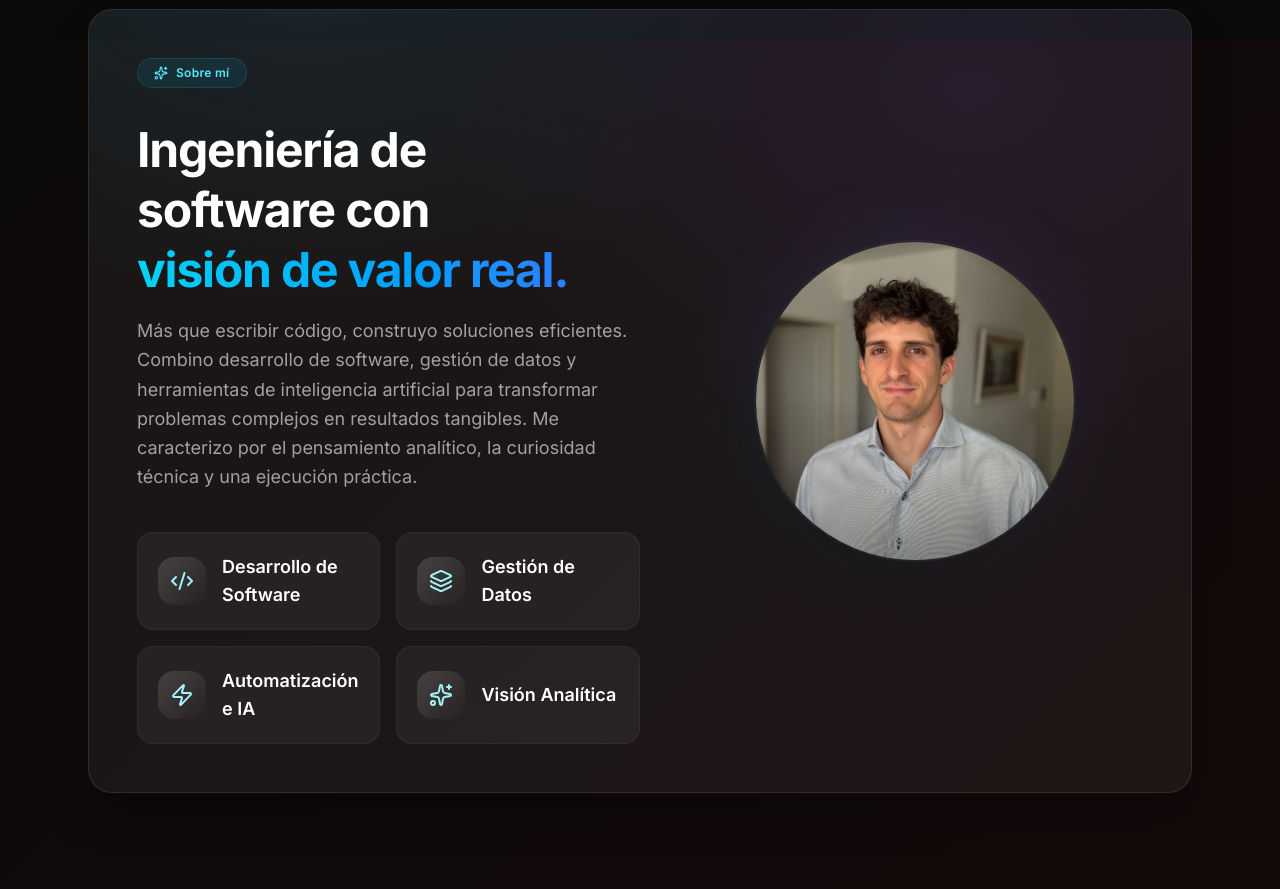
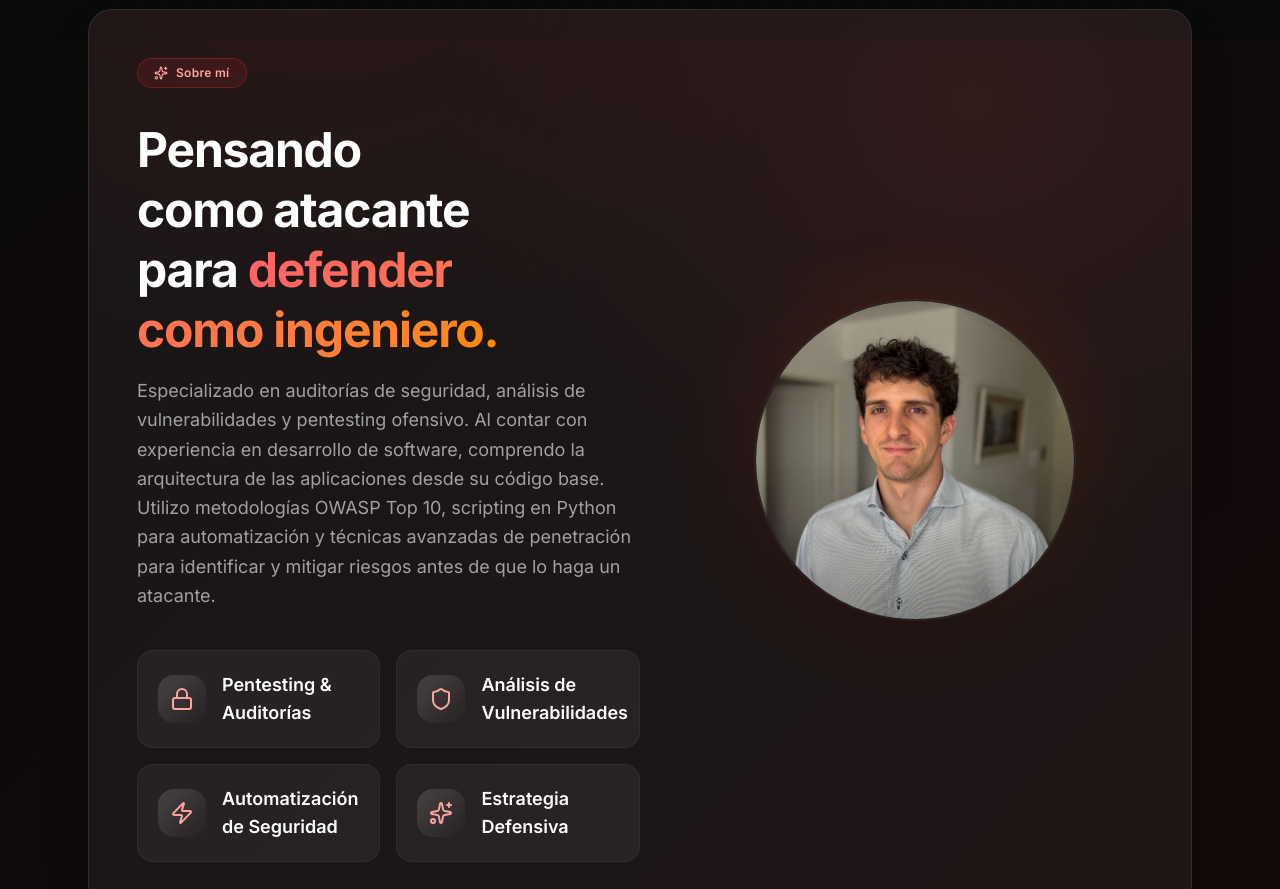
Before and after one commit to vittorisantiago/vittorisantiago.github.io, an Astro site: page / in a window 1280 px wide. Shown: the part 760-1649 px from the top of the page. Built offline with nearby package versions, Linux system fonts and the light colour scheme; Astro itself is replaced by a stand-in of ours.

Commit message:
Update AboutSection to focus on cybersecurity expertise and adjust visual elements

```diff
--- a/src/components/AboutSection.jsx
+++ b/src/components/AboutSection.jsx
@@ -1,12 +1,12 @@
 import { motion } from "framer-motion";
-import { Sparkles, Code2, Zap, Layers } from "lucide-react";
+import { Sparkles, Lock, Zap, Shield } from "lucide-react";
 
-// Tarjetas actualizadas para reflejar el perfil híbrido
+// Tarjetas enfocadas en ciberseguridad
 const highlights = [
-  { title: "Desarrollo de Software", icon: Code2 },
-  { title: "Gestión de Datos", icon: Layers },
-  { title: "Automatización e IA", icon: Zap },
-  { title: "Visión Analítica", icon: Sparkles },
+  { title: "Pentesting & Auditorías", icon: Lock },
+  { title: "Análisis de Vulnerabilidades", icon: Shield },
+  { title: "Automatización de Seguridad", icon: Zap },
+  { title: "Estrategia Defensiva", icon: Sparkles },
 ];
 
 export default function AboutSection() {
@@ -17,7 +17,7 @@ export default function AboutSection() {
     >
       <div className="relative overflow-hidden rounded-2xl md:rounded-3xl border border-white/10 bg-white/5 p-6 sm:p-8 md:p-12 shadow-2xl shadow-black/40">
         {/* Fondo sutil */}
-        <div className="pointer-events-none absolute inset-0 bg-[radial-gradient(ellipse_80%_80%_at_20%_-10%,rgba(56,189,248,0.1),transparent_60%),radial-gradient(ellipse_80%_80%_at_80%_10%,rgba(139,92,246,0.1),transparent_60%)]" />
+        <div className="pointer-events-none absolute inset-0 bg-[radial-gradient(ellipse_80%_80%_at_20%_-10%,rgba(220,38,38,0.1),transparent_60%),radial-gradient(ellipse_80%_80%_at_80%_10%,rgba(239,68,68,0.1),transparent_60%)]" />
 
         <div className="relative grid gap-8 md:gap-10 lg:gap-12 lg:grid-cols-[1.05fr_0.95fr] lg:items-center">
           {/* Columna de Texto */}
@@ -27,7 +27,7 @@ export default function AboutSection() {
               whileInView={{ opacity: 1, x: 0 }}
               viewport={{ once: true }}
               transition={{ duration: 0.5 }}
-              className="inline-flex w-fit items-center gap-2 rounded-full border border-cyan-500/20 bg-cyan-500/10 px-4 py-1.5 text-[11px] font-semibold tracking-wide text-cyan-300 sm:text-xs"
+              className="inline-flex w-fit items-center gap-2 rounded-full border border-red-500/30 bg-red-500/10 px-4 py-1.5 text-[11px] font-semibold tracking-wide text-red-300 sm:text-xs"
             >
               <Sparkles className="h-3.5 w-3.5" />
               Sobre mí
@@ -41,9 +41,9 @@ export default function AboutSection() {
                 transition={{ duration: 0.5, delay: 0.1 }}
                 className="text-2xl leading-tight sm:text-3xl md:text-5xl font-bold tracking-tight text-white text-balance"
               >
-                Ingeniería de software con{" "}
-                <span className="text-transparent bg-clip-text bg-gradient-to-r from-cyan-400 to-blue-500">
-                  visión de valor real.
+                Pensando como atacante para{" "}
+                <span className="text-transparent bg-clip-text bg-gradient-to-r from-red-400 to-orange-400">
+                  defender como ingeniero.
                 </span>
               </motion.h2>
 
@@ -54,11 +54,13 @@ export default function AboutSection() {
                 transition={{ duration: 0.5, delay: 0.2 }}
                 className="text-sm sm:text-base md:text-lg text-neutral-400 leading-relaxed max-w-2xl"
               >
-                Más que escribir código, construyo soluciones eficientes.
-                Combino desarrollo de software, gestión de datos y herramientas
-                de inteligencia artificial para transformar problemas complejos
-                en resultados tangibles. Me caracterizo por el pensamiento
-                analítico, la curiosidad técnica y una ejecución práctica.
+                Especializado en auditorías de seguridad, análisis de
+                vulnerabilidades y pentesting ofensivo. Al contar con
+                experiencia en desarrollo de software, comprendo la arquitectura
+                de las aplicaciones desde su código base. Utilizo metodologías
+                OWASP Top 10, scripting en Python para automatización y técnicas
+                avanzadas de penetración para identificar y mitigar riesgos
+                antes de que lo haga un atacante.
               </motion.p>
             </div>
 
@@ -73,10 +75,10 @@ export default function AboutSection() {
                   transition={{ duration: 0.4, delay: 0.1 + 0.05 * index }}
                   className="group flex items-center gap-4 rounded-2xl border border-white/5 bg-white/5 p-4 sm:p-5 transition-colors hover:bg-white/10 hover:border-white/10"
                 >
-                  <div className="flex h-12 w-12 shrink-0 items-center justify-center rounded-2xl bg-gradient-to-br from-white/15 to-transparent text-cyan-200 group-hover:text-cyan-100 transition-colors">
+                  <div className="flex h-12 w-12 shrink-0 items-center justify-center rounded-2xl bg-gradient-to-br from-white/15 to-transparent text-red-300 group-hover:text-red-200 transition-colors">
                     <item.icon className="h-6 w-6" />
                   </div>
-                  <h3 className="text-base sm:text-lg font-semibold text-white group-hover:text-cyan-50 transition-colors">
+                  <h3 className="text-base sm:text-lg font-semibold text-white group-hover:text-red-100 transition-colors">
                     {item.title}
                   </h3>
                 </motion.div>
@@ -87,7 +89,7 @@ export default function AboutSection() {
           {/* Columna de Imagen */}
           <div className="relative flex items-center justify-center">
             <div className="relative group">
-              <div className="absolute -inset-1 rounded-full bg-gradient-to-tr from-cyan-500/20 to-violet-500/20 blur-2xl opacity-60 group-hover:opacity-100 transition-opacity duration-700" />
+              <div className="absolute -inset-1 rounded-full bg-gradient-to-tr from-red-500/20 to-orange-500/20 blur-2xl opacity-60 group-hover:opacity-100 transition-opacity duration-700" />
 
               <div className="relative h-56 w-56 sm:h-64 sm:w-64 md:h-72 md:w-72 lg:h-80 lg:w-80 rounded-full border border-white/10 bg-[#0a0a0a] shadow-2xl overflow-hidden ring-1 ring-white/5">
                 <img
```
